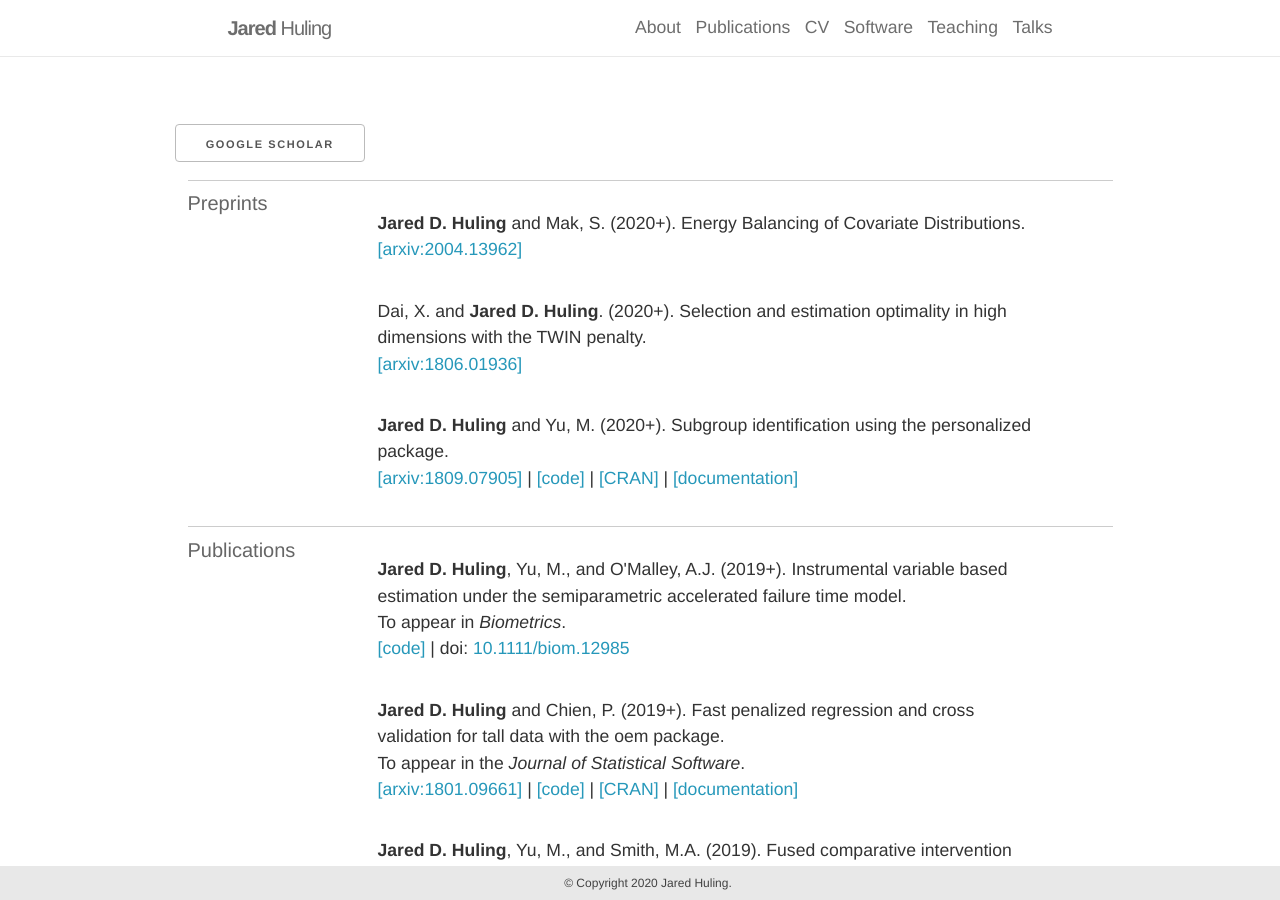
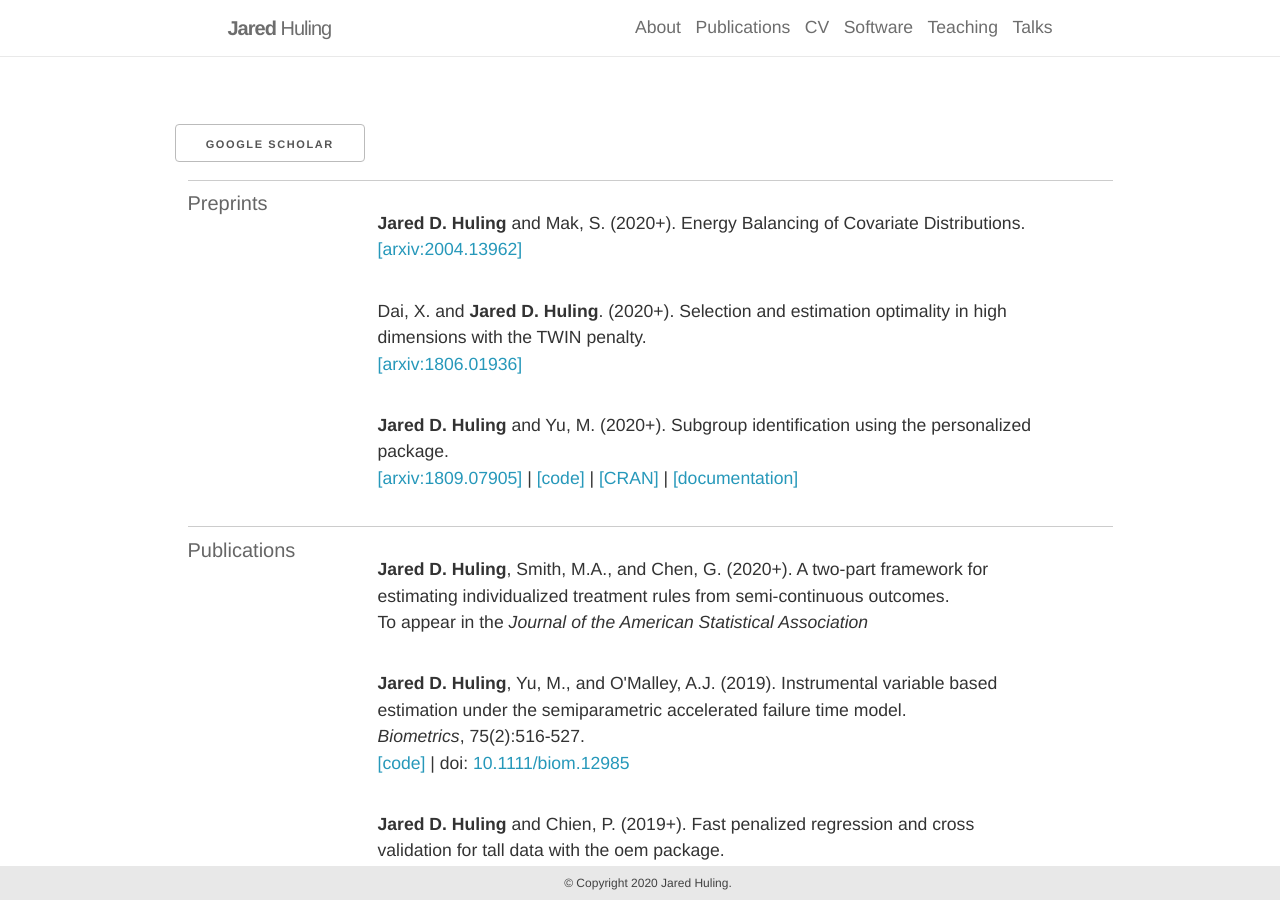
Before and after one commit to jaredhuling/jaredhuling.github.io, a Jekyll site: the page built from _pages/publications.md, in a window 1280 px wide and 900 px high. Built offline with Jekyll 4.4.1, drawn with Linux system fonts in a browser that asks for light colours; nearby versions of some CDN libraries.

Commit message:
site update

```diff
--- a/_pages/publications.md
+++ b/_pages/publications.md
@@ -61,10 +61,18 @@ years: [2018, 2017, 2016]
     <div class="row">
       <div class="twelve columns">
 
+
         <p class="bibliography">
-          <author>Jared D. Huling</author>, Yu, M., and O'Malley, A.J. (2019+).
+          <author>Jared D. Huling</author>, Smith, M.A., and Chen, G. (2020+).
+            A two-part framework for estimating individualized treatment rules from semi-continuous outcomes.<br>
+          To appear in the <em>Journal of the American Statistical Association</em>
+        </p>
+
+
+        <p class="bibliography">
+          <author>Jared D. Huling</author>, Yu, M., and O'Malley, A.J. (2019).
             Instrumental variable based estimation under the semiparametric accelerated failure time model.<br>
-          To appear in <em>Biometrics</em>.
+          <em>Biometrics</em>, 75(2):516-527.
           <br>
           <a class="codelink" href="https://github.com/jaredhuling/aftiv">[code]</a> |
           doi: <a href="https://doi.org/10.1111/biom.12985">10.1111/biom.12985</a>
```
